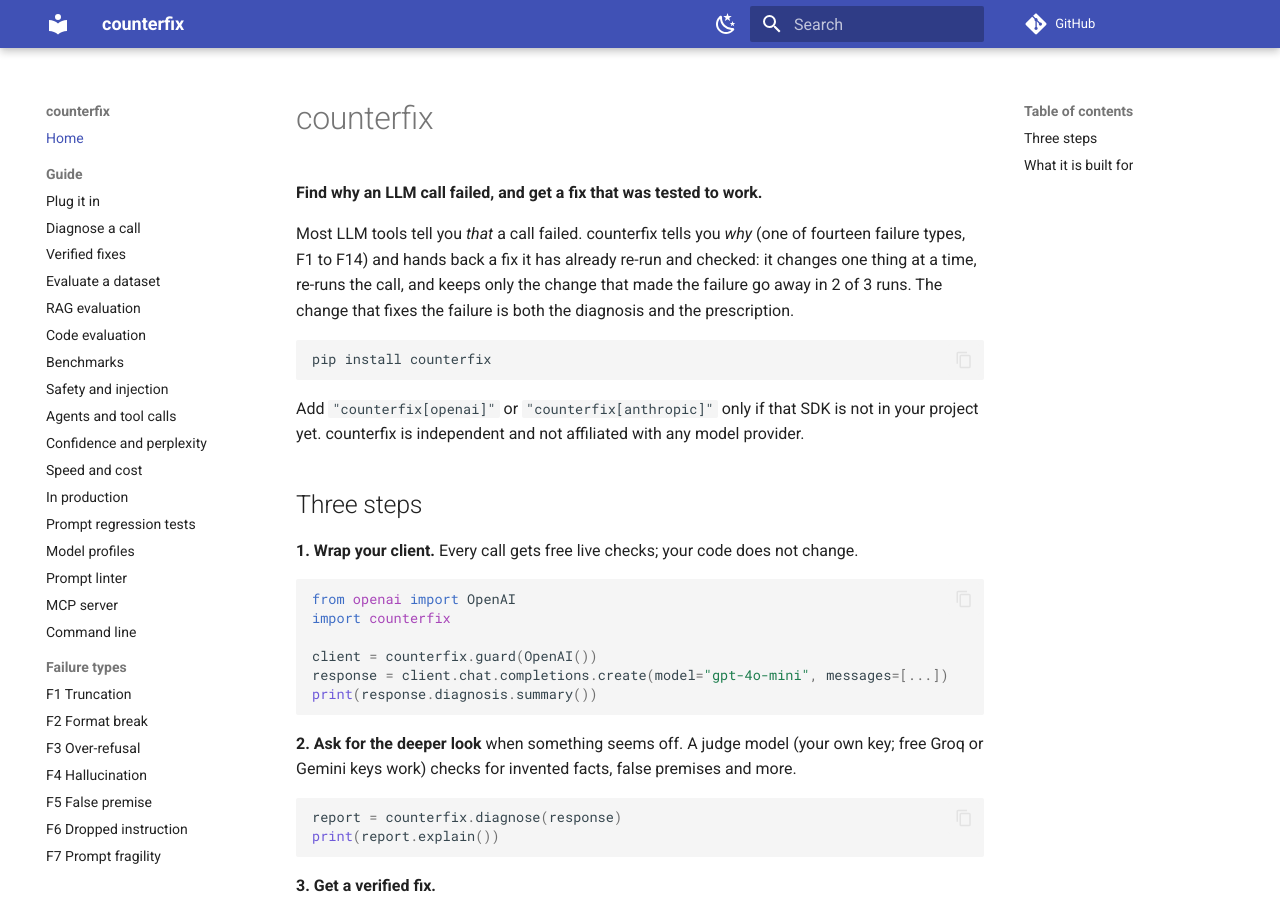
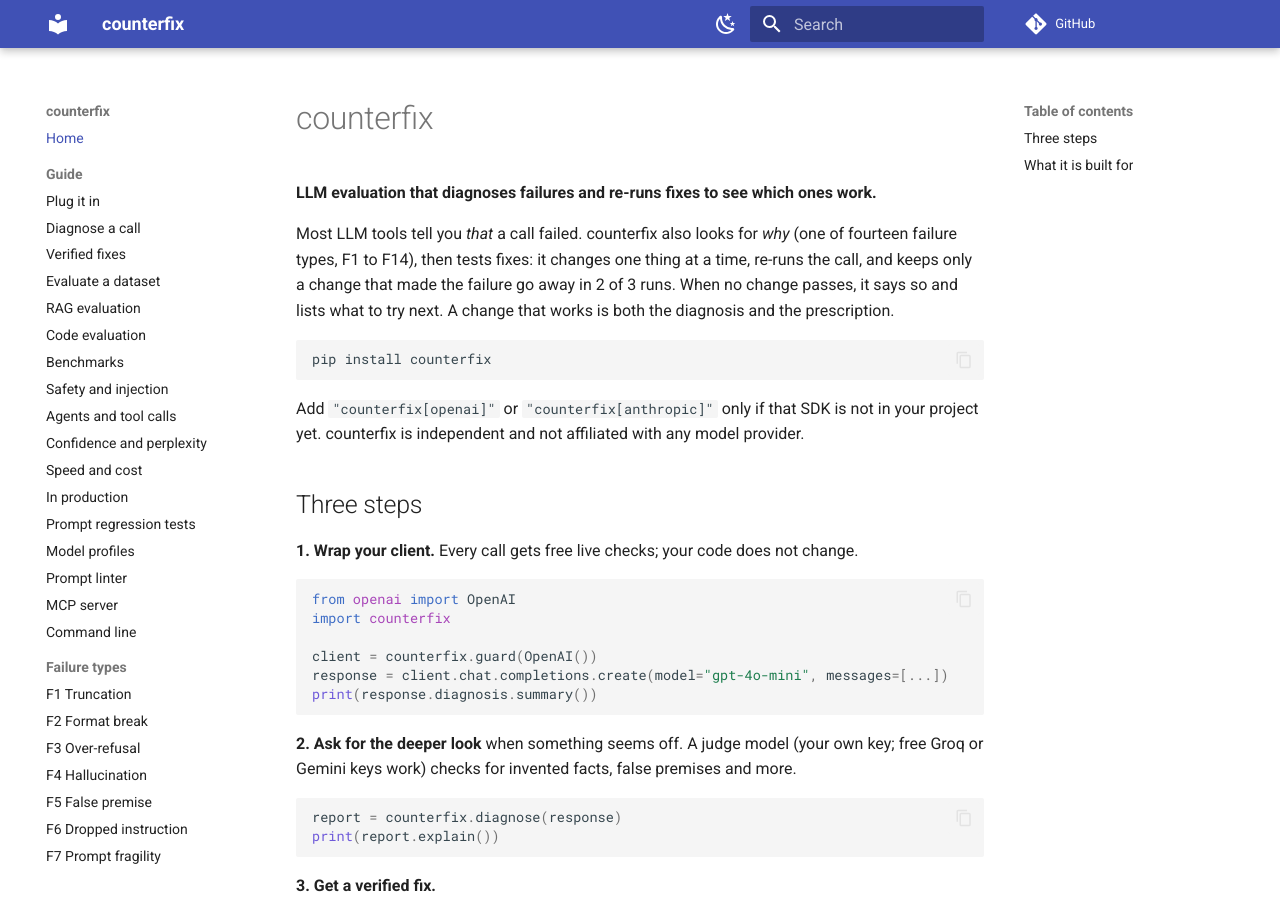
Before and after one commit to KANSADWALA/CounterFix, an MkDocs documentation site: the page built from docs/index.md, in a window 1280 px wide and 900 px high. Built offline with MkDocs 1.6.1 and Material for MkDocs 9.7.7, drawn with Linux system fonts in a browser that asks for light colours; comment, search, counter and statistics services are not loaded.

````diff
--- a/docs/index.md
+++ b/docs/index.md
@@ -1,12 +1,12 @@
 # counterfix
 
-**Find why an LLM call failed, and get a fix that was tested to work.**
+**LLM evaluation that diagnoses failures and re-runs fixes to see which ones work.**
 
-Most LLM tools tell you *that* a call failed. counterfix tells you *why* (one of fourteen
-failure types, F1 to F14) and hands back a fix it has already re-run and checked: it
-changes one thing at a time, re-runs the call, and keeps only the change that made the
-failure go away in 2 of 3 runs. The change that fixes the failure is both the diagnosis
-and the prescription.
+Most LLM tools tell you *that* a call failed. counterfix also looks for *why* (one of
+fourteen failure types, F1 to F14), then tests fixes: it changes one thing at a time,
+re-runs the call, and keeps only a change that made the failure go away in 2 of 3 runs.
+When no change passes, it says so and lists what to try next. A change that works is both
+the diagnosis and the prescription.
 
 ```bash
 pip install counterfix
--- a/mkdocs.yml
+++ b/mkdocs.yml
@@ -1,5 +1,5 @@
 site_name: counterfix
-site_description: Find why an LLM call failed, and get a fix that was tested to work.
+site_description: LLM evaluation that diagnoses failures and re-runs fixes to see which ones work.
 site_url: https://kansadwala.github.io/CounterFix/
 repo_url: https://github.com/KANSADWALA/CounterFix
 strict: true
--- a/pyproject.toml
+++ b/pyproject.toml
@@ -4,8 +4,8 @@ build-backend = "hatchling.build"
 
 [project]
 name = "counterfix"
-version = "0.2.0"
-description = "Find why an LLM call failed and get a fix that was tested to work."
+version = "0.2.1"
+description = "LLM evaluation that diagnoses failures and re-runs fixes to see which ones work."
 readme = "README.md"
 license = "MIT"
 license-files = ["LICENSE"]
--- a/src/counterfix/__init__.py
+++ b/src/counterfix/__init__.py
@@ -1,4 +1,4 @@
-"""counterfix: find why an LLM call failed and get a fix that was tested to work."""
+"""counterfix: LLM evaluation that diagnoses failures and re-runs fixes to see which ones work."""
 
 from counterfix import background, metrics, otel, perf
 from counterfix.adapters import (
@@ -38,7 +38,7 @@ from counterfix.lint import LintIssue, lint
 from counterfix.report import load_log, log_to
 from counterfix.rules import FixRule, RuleStore
 
-__version__ = "0.2.0"
+__version__ = "0.2.1"
 
 __all__ = [
     "CallRecord",
````
Also changed, not shown: CHANGELOG.md (+15 -0 lines), README.md (+11 -11 lines), docs/code.md (+2 -2 lines), docs/production.md (+1 -1 lines), 9 other files.
